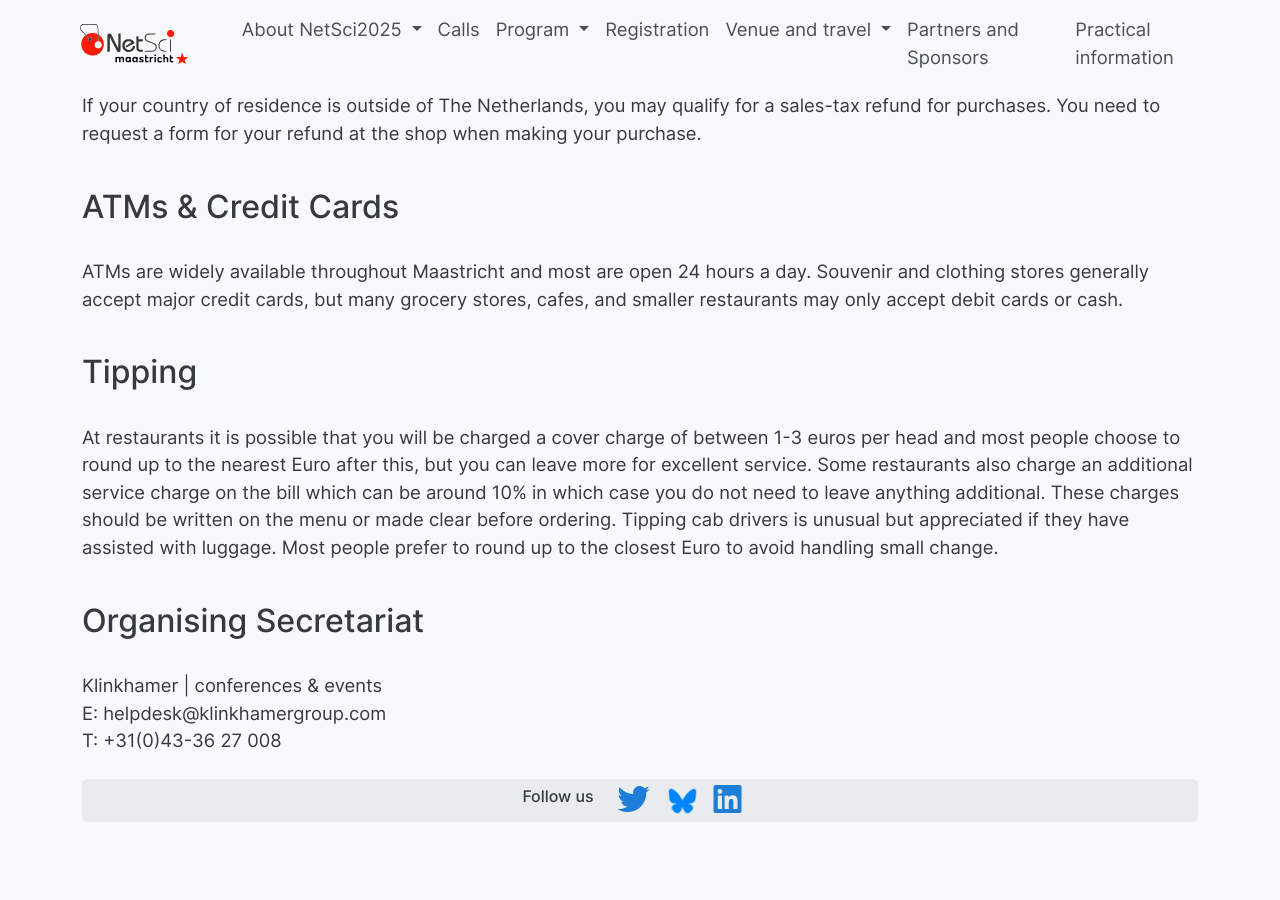
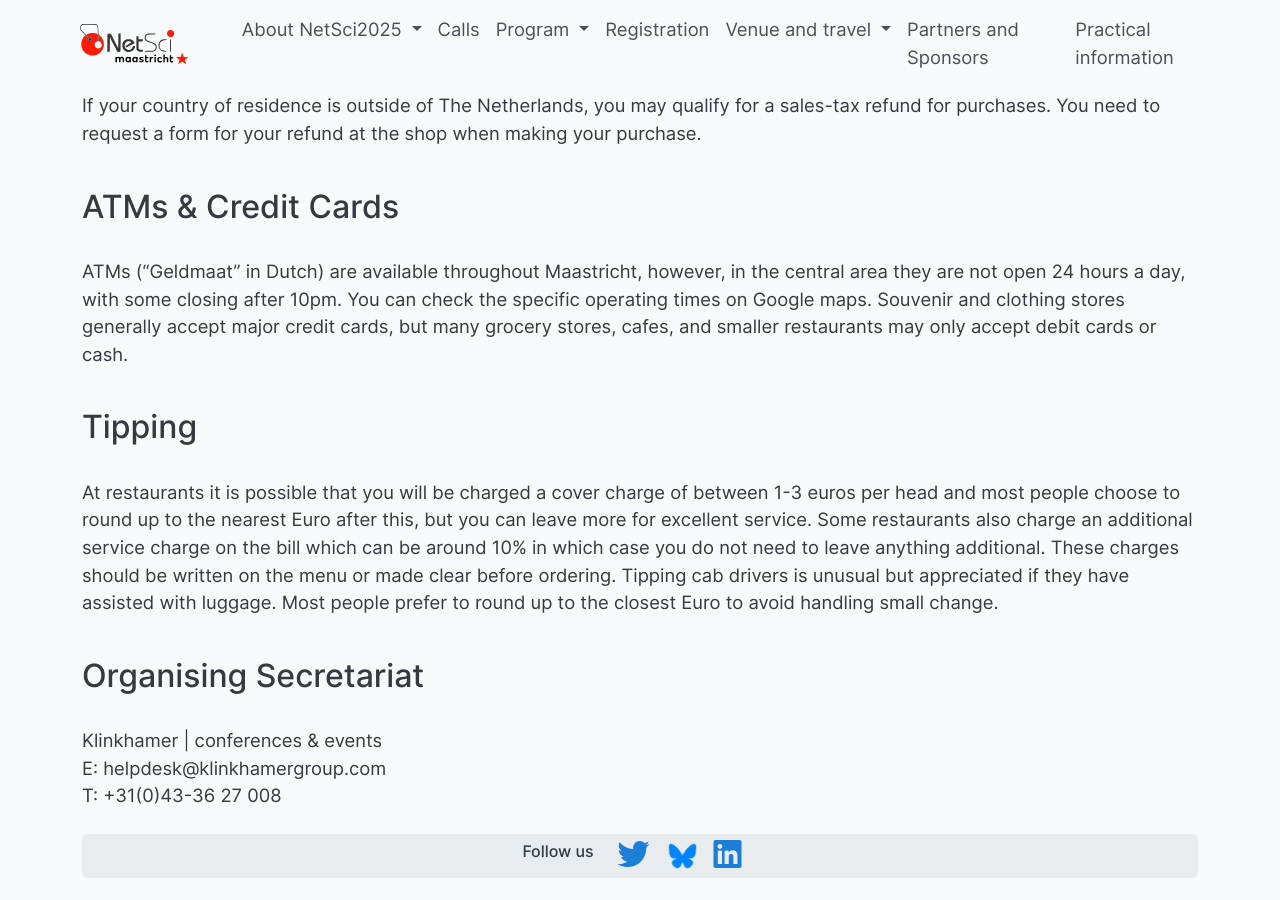
Before and after one commit to NetSci2025/netsci2025.github.io, a Jekyll site: the page built from general_info.md, in a window 1280 px wide and 900 px high, scrolled down 1986 px. Built offline with Jekyll 4.4.1, drawn with Linux system fonts in a browser that asks for light colours; before the commit the page ends 2832 px from its top, so only the background shows below that.

Commit message:
Update general_info.md

```diff
--- a/general_info.md
+++ b/general_info.md
@@ -64,7 +64,7 @@ If your country of residence is outside of The Netherlands, you may qualify for
 
 ATMs & Credit Cards
 -------------------
-ATMs are widely available throughout Maastricht and most are open 24 hours a day. Souvenir and clothing stores generally accept major credit cards, but many grocery stores, cafes, and smaller restaurants may only accept debit cards or cash.
+ATMs ("Geldmaat" in Dutch) are available throughout Maastricht, however, in the central area they are not open 24 hours a day, with some closing after 10pm. You can check the specific operating times on Google maps. Souvenir and clothing stores generally accept major credit cards, but many grocery stores, cafes, and smaller restaurants may only accept debit cards or cash.
 
 Tipping
 -------
```
